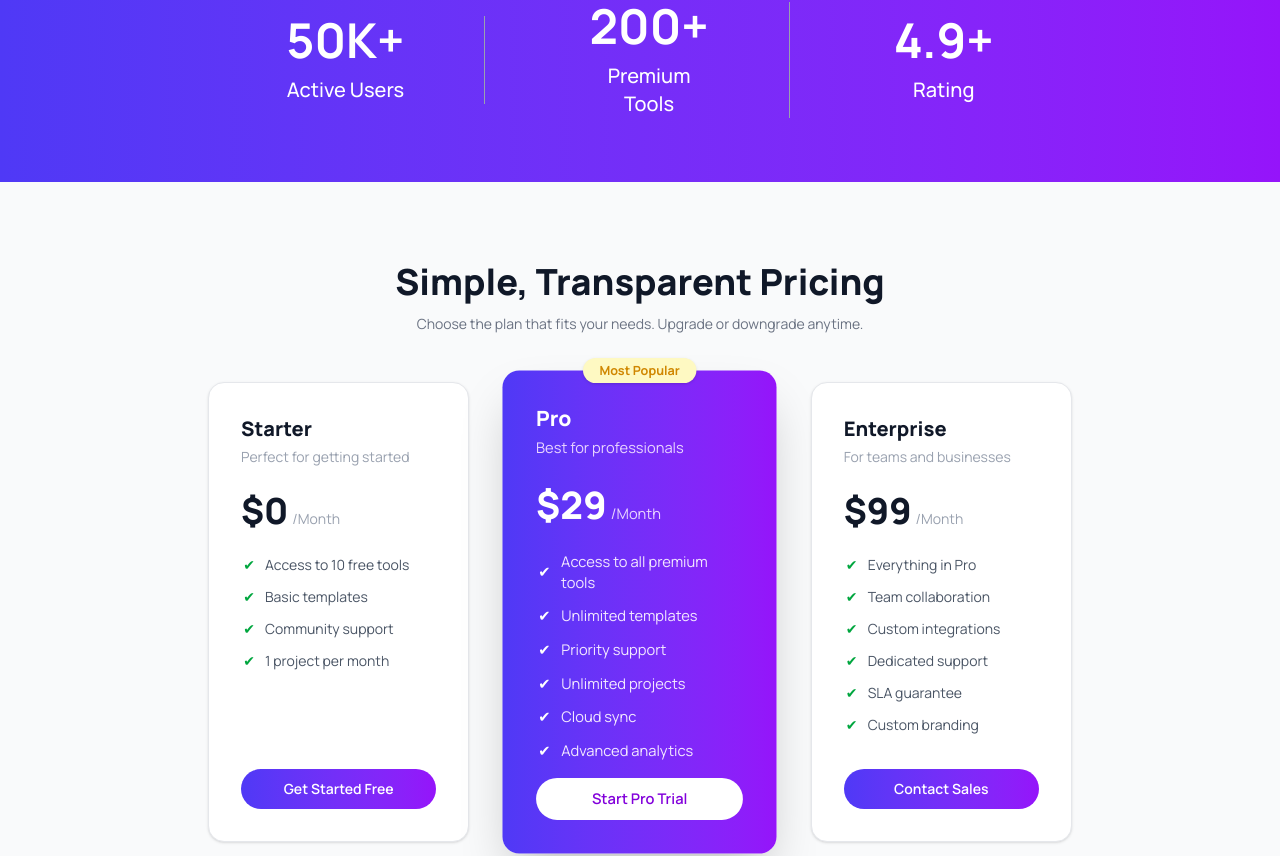
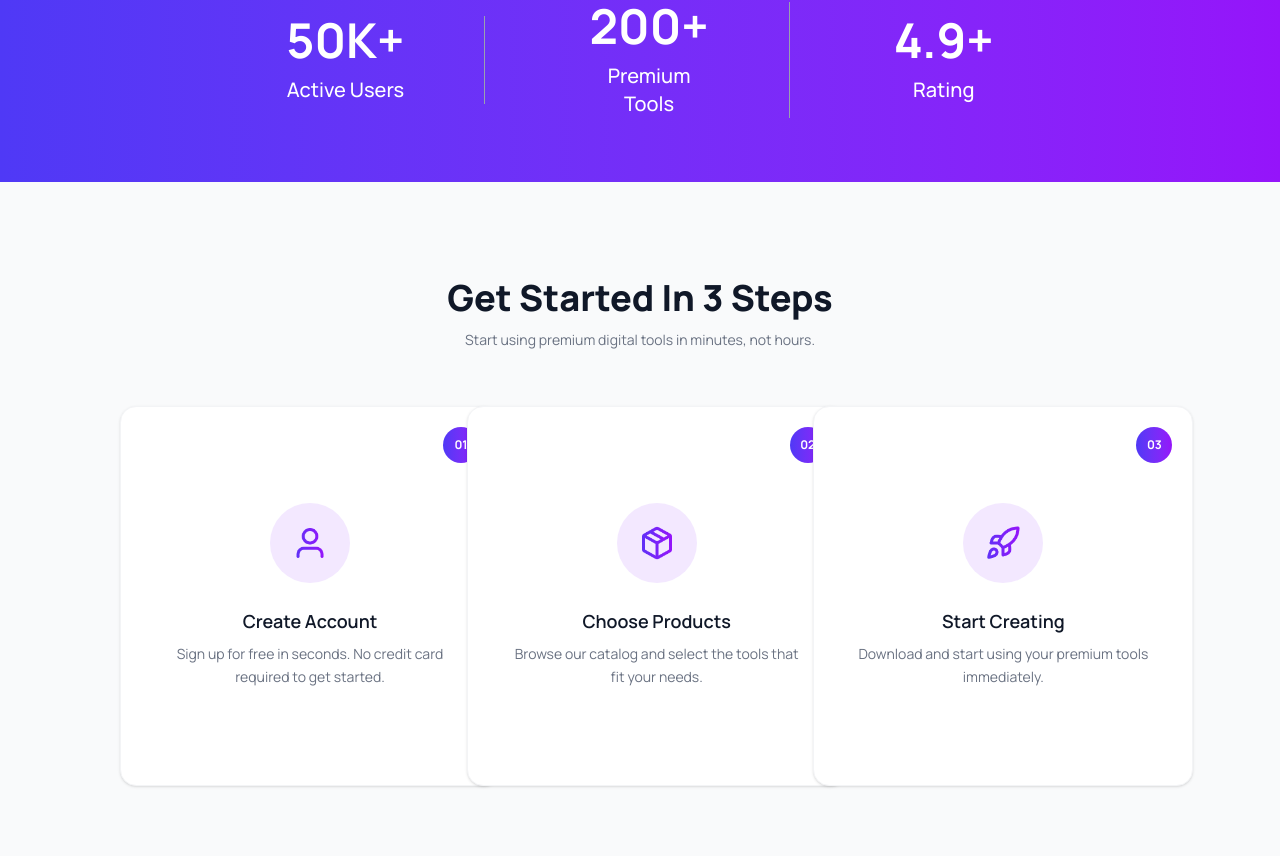
Before and after one commit to Toukir048/digitool-webapp-using-react, a React (Vite) app: page / in a window 1280 px wide. Shown: the part 794-1650 px from the top of the page. Built offline with nearby package versions, Linux system fonts and the light colour scheme.

Commit message:
Steps Section Done & Fix : Resize Pricing Section

```diff
--- a/src/App.jsx
+++ b/src/App.jsx
@@ -5,6 +5,7 @@ import Navbar from './components/navbar/Navbar';
 import Footer from './components/footer/Footer';
 import Stats from './components/stats/Stats';
 import Pricing from './components/pricing/Pricing';
+import Steps from './components/step/Steps';
 
 function App() {
   return (
@@ -13,6 +14,7 @@ function App() {
       <Navbar></Navbar>
       <Banner></Banner>
       <Stats></Stats>
+      <Steps></Steps>
       <Pricing></Pricing>
       <Footer></Footer>
       <ToastContainer />
--- a/src/components/pricing/Pricing.jsx
+++ b/src/components/pricing/Pricing.jsx
@@ -58,7 +58,7 @@ const plans = [
 const Pricing = () => {
     return (
         <section id="pricing" className="bg-gray-50 py-16 lg:py-20">
-            <div className="w-[80%] mx-auto px-6 lg:px-20">
+            <div className=" px-6 lg:px-20">
                 <div className="text-center mb-12">
                     <h2 className="text-3xl lg:text-4xl font-extrabold text-gray-900">
                         Simple, Transparent Pricing
@@ -68,11 +68,11 @@ const Pricing = () => {
                     </p>
                 </div>
 
-                <div className="grid grid-cols-1 md:grid-cols-3 gap-10 md:gap-10  items-stretch ">
+                <div className="grid grid-cols-1 w-[90%] mx-auto md:grid-cols-3 gap-10 md:gap-10  items-stretch ">
                     {plans.map((plan, index) => (
                         <div
                             key={index}
-                            className={`relative flex flex-col rounded-2xl p-8 hover:shadow-xl ${plan.highlight
+                            className={`relative flex flex-col rounded-2xl p-8 w-[380px] hover:shadow-xl ${plan.highlight
                                     ? "text-white shadow-2xl scale-105 bg-linear-to-l from-[#9514FA] to-[#4F39F6]"
                                     : "bg-white border border-gray-200 shadow-sm"
                                 }`}
--- /dev/null
+++ b/src/components/step/Steps.jsx
@@ -0,0 +1,72 @@
+import React from 'react';
+import icon01 from '../../assets/user.png';
+import icon02 from '../../assets/package.png';
+import icon03 from '../../assets/rocket.png';
+
+const process = [
+    {
+        number: "01",
+        icon: icon01,
+        title: "Create Account",
+        description:
+            "Sign up for free in seconds. No credit card required to get started.",
+    },
+    {
+        number: "02",
+        icon: icon02,
+        title: "Choose Products",
+        description:
+            "Browse our catalog and select the tools that fit your needs.",
+    },
+    {
+        number: "03",
+        icon: icon03,
+        title: "Start Creating",
+        description:
+            "Download and start using your premium tools immediately.",
+    },
+];
+
+const Process = () => {
+    return (
+        <section id="process" className="bg-gray-50 py-16 lg:py-24">
+            <div className="w-full mx-auto px-6 lg:px-20">
+                <div className="text-center mb-14">
+                    <h2 className="text-3xl lg:text-4xl font-extrabold text-gray-900">
+                        Get Started In 3 Steps
+                    </h2>
+                    <p className="text-sm text-gray-500 mt-3">
+                        Start using premium digital tools in minutes, not hours.
+                    </p>
+                </div>
+
+                <div className="grid grid-cols-1 md:grid-cols-3 gap-8 md:mx-10 md:gap-0">
+                    {process.map((pro, index) => (
+                        <div
+                            key={index}
+                            className="relative flex flex-col items-center text-center bg-white rounded-2xl p-10 border border-gray-100 shadow-sm hover:shadow-lg transition-all duration-300 h-95 w-95 mx-auto justify-center"
+                        >
+                            <span className="absolute top-5 right-5 w-9 h-9 flex items-center justify-center rounded-full text-xs font-bold text-white bg-gradient-to-l from-[#9514FA] to-[#4F39F6]">
+                                {pro.number}
+                            </span>
+
+                            <div className="w-20 h-20 rounded-full bg-purple-100 flex items-center justify-center mb-6">
+                                <img src={pro.icon} alt="icon" className="w-9 h-9 object-contain" />
+                            </div>
+
+                            <h3 className="text-lg font-semibold text-gray-900">
+                                {pro.title}
+                            </h3>
+
+                            <p className="text-sm text-gray-500 mt-2 leading-relaxed max-w-xs">
+                                {pro.description}
+                            </p>
+                        </div>
+                    ))}
+                </div>
+            </div>
+        </section>
+    );
+};
+
+export default Process;
```
